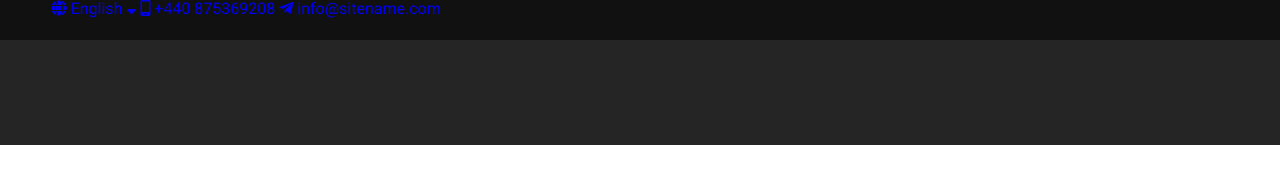
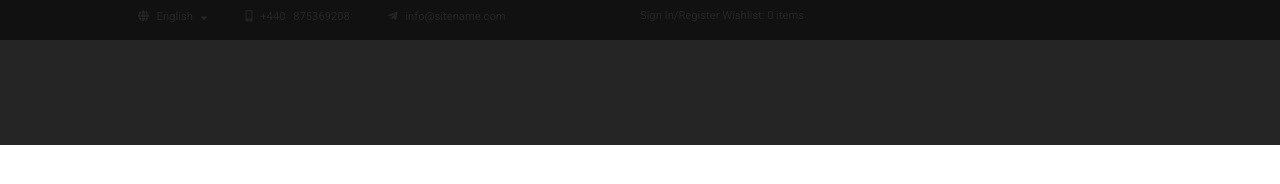
Before and after one commit to ilhmpy/exe, a website built with webpack: page index.html in a window 1280 px wide. Built offline with nearby package versions, Linux system fonts and the light colour scheme.

Commit message:
v1.1 14:24. 26.04. Сверстанна панель хедера

```diff
--- a/index.html
+++ b/index.html
@@ -4,10 +4,10 @@
     <meta charset="utf-8">
     <title>exe</title>
     <link rel="stylesheet" href="./styles/normalize.css">
+    <!-- главный файл в верхушке зависимостей проекта -->
+    <link rel="stylesheet" href="./styles/main.min.css">
     <!-- временные файлы перед сборкой -->
     <link rel="stylesheet" href="./styles/header.min.css">
-    <!-- главный файл в верхушке зависимостей проекта -->
-    <link rel="stylesheet" href="./styles/main.min.css">
     <!-- font awesome -->
     <link rel="stylesheet" href="https://use.fontawesome.com/releases/v5.15.3/css/all.css"
     integrity="sha384-SZXxX4whJ79/gErwcOYf+zWLeJdY/qpuqC4cAa9rOGUstPomtqpuNWT9wdPEn2fk" crossorigin="anonymous">
@@ -18,13 +18,17 @@
         <!-- header -->
         <header class="header">
           <div class="header__panel">
-            <div class="container header__container">
+            <div class="container panel__container">
               <div class="panel__contacts">
-                <a href="#" class="panel__contacts-item"><i class="fas fa-globe"></i> English <i class="fas fa-sort-down"></i></a>
+                <a class="panel__contacts-item"><i class="fas fa-globe"></i> English <i class="fas fa-sort-down"></i></a>
                 <a href="#" class="panel__contacts-item"><i class="fas fa-mobile-alt"></i> +440 875369208</a>
                 <a href="#" class="panel__contacts-item"><i class="fab fa-telegram-plane"></i> info@sitename.com</a>
               </div>
-              <div class="panel__socials"></div>
+              <div class="panel__socials">
+                <a class="socials__item">Sign In/Register</a>
+                <a href="#" class="socials__item">Wishlist: <span>0 items</span></a>
+                <a href="#" class="socials__item"></a>
+              </div>
             </div>
           </div>
           <div class="header__nav">
--- a/styles/header.scss
+++ b/styles/header.scss
@@ -9,19 +9,42 @@
   width: 100%;
   height: 40px;
   background: $panel-bg;
+  font-size: .70em;
+}
 
+.panel__container {
+  padding: 10px 10px 0px 10px;
+}
+
+.header__panel a {
   color: $panel-color;
 }
 
-.panel__contacts {
+.panel__contacts-item {
+  cursor: pointer;
+  margin-left: 7%;
+  word-spacing: 5px;
+  transition: .50s;
+  &:first-child {
+    margin-left: 0;
+  }
+  &:nth-child(1) i {
+    margin-top: -5px;
+  }
+  &:hover {
+    color: $red-color;
+  }
+}
 
+.panel__container {
+  display: grid;
+  grid-template-columns: repeat(2, 50%);
 }
 
 .panel__socials {
 
 }
 
-
 .header__nav {
   width: 100%;
   height: 105px;
--- a/styles/main.scss
+++ b/styles/main.scss
@@ -12,6 +12,8 @@ body {
 
 a {
   text-decoration: none;
+  cursor: pointer;
+  color: #000;
 }
 
 * {
--- a/styles/vars.scss
+++ b/styles/vars.scss
@@ -6,6 +6,7 @@
 $panel-bg: #111111;
 $interface-color: #252525;
 $panel-color: #252525;
+$red-color: #e5493a;
 
 // шрифты
 $roboto: 'Roboto', sans-serif;
```
Also changed, not shown: styles/header.min.css, styles/main.min.css.
